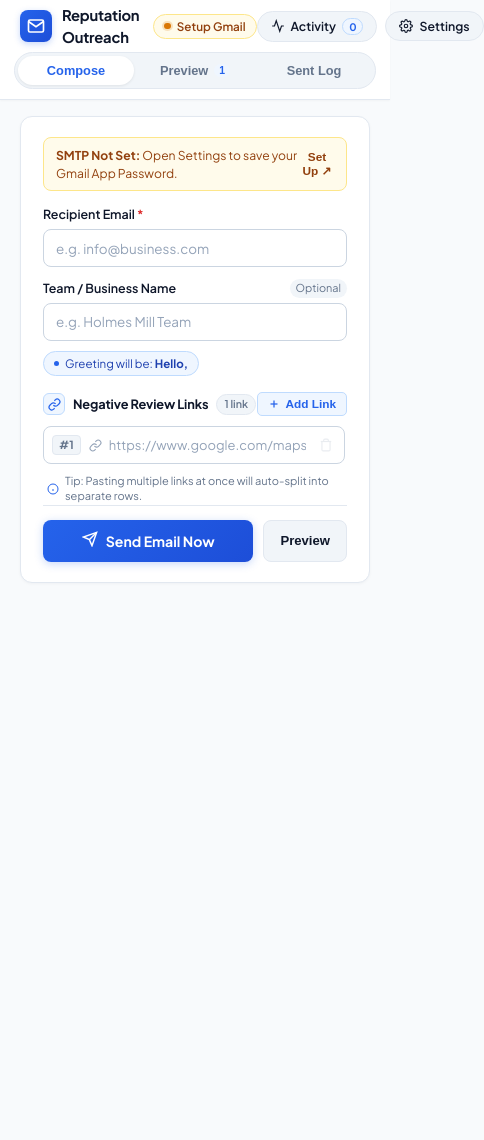
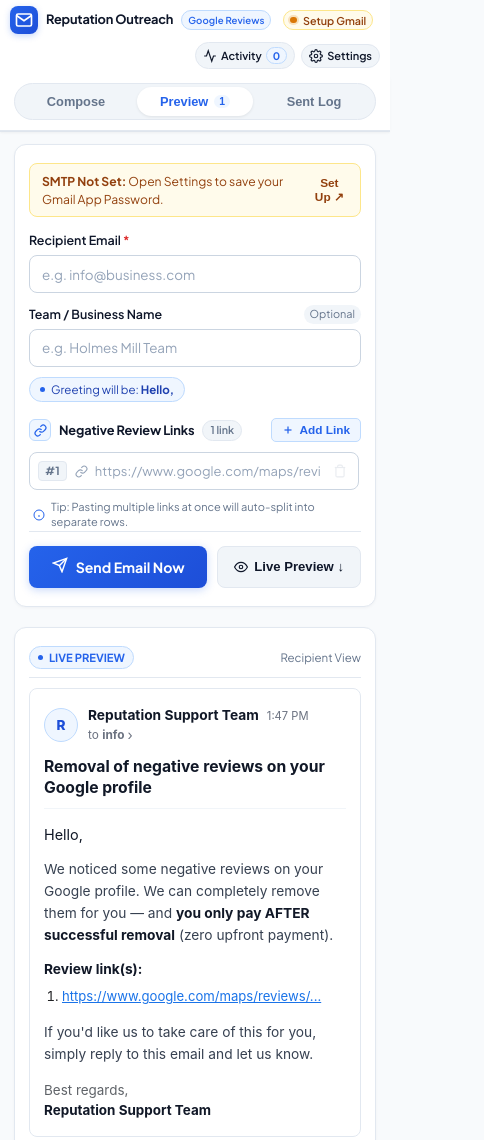
Before and after one commit to Shahzaib-Nawaz46/email-sender, a website: page public/index.html in a window 390 px wide. Shown: the top 1140 px of the page, 484 px wide, since content can reach past the window. Before the commit the page ends 844 px from the top, so only its background shows below. Drawn offline with Linux system fonts and the light colour scheme.

Commit message:
fix(mobile): display all features, live preview, and session history on mobile with responsive header and smooth scroll nav

```diff
--- a/public/css/style.css
+++ b/public/css/style.css
@@ -64,7 +64,9 @@ body {
 @media (max-width: 900px) {
   body {
     height: auto;
+    min-height: 100vh;
     overflow-y: auto;
+    -webkit-overflow-scrolling: touch;
   }
 }
 
@@ -135,7 +137,9 @@ body {
 
 @media (max-width: 680px) {
   .brand-badge-tag {
-    display: none;
+    font-size: 0.6rem;
+    padding: 1.5px 6px;
+    display: inline-block !important;
   }
 }
 
@@ -253,10 +257,89 @@ body {
   border: 1px solid var(--brand-blue-border);
 }
 
-/* Mobile Tabs */
+@media (max-width: 768px) {
+  .header-content {
+    height: auto;
+    min-height: 52px;
+    padding: 8px 12px;
+    flex-wrap: wrap;
+    gap: 8px;
+  }
+
+  .brand {
+    gap: 8px;
+    flex-wrap: wrap;
+    min-width: 0;
+  }
+
+  .brand-logo {
+    width: 28px;
+    height: 28px;
+  }
+
+  .brand-name {
+    font-size: 0.88rem;
+  }
+
+  .header-status-pill {
+    padding: 3px 8px;
+    font-size: 0.7rem;
+    max-width: 140px;
+  }
+
+  .header-status-pill .status-label {
+    max-width: 90px;
+  }
+
+  .header-right {
+    gap: 6px;
+    margin-left: auto;
+  }
+
+  .btn-logs-pill,
+  .btn-settings-pill {
+    padding: 5px 10px;
+    font-size: 0.72rem;
+    gap: 4px;
+  }
+}
+
+@media (max-width: 440px) {
+  .header-content {
+    padding: 6px 10px;
+  }
+
+  .brand-name {
+    font-size: 0.8rem;
+  }
+
+  .header-status-pill {
+    max-width: 110px;
+    padding: 2.5px 6px;
+    font-size: 0.67rem;
+  }
+
+  .header-status-pill .status-label {
+    max-width: 65px;
+  }
+
+  .btn-logs-pill,
+  .btn-settings-pill {
+    padding: 4px 7px;
+    font-size: 0.69rem;
+  }
+}
+
+/* Mobile Quick Navigation Sticky Bar */
 .mobile-tabs-bar {
   display: none;
-  padding: 0 14px 10px 14px;
+  padding: 8px 14px 10px 14px;
+  background: #ffffff;
+  border-bottom: 1px solid var(--border-light);
+  position: sticky;
+  top: 0;
+  z-index: 35;
+  box-shadow: 0 2px 4px rgba(15, 23, 42, 0.02);
 }
 
 @media (max-width: 900px) {
@@ -488,11 +571,76 @@ body {
 }
 
 @media (max-width: 900px) {
+  .app-main-viewport {
+    padding: 12px 14px 50px 14px;
+    height: auto !important;
+    min-height: auto !important;
+    overflow-y: visible !important;
+    flex: none !important;
+  }
+
+  .viewport-grid {
+    display: flex !important;
+    flex-direction: column !important;
+    gap: 20px !important;
+    height: auto !important;
+  }
+
   .tab-pane {
-    display: none;
+    display: flex !important;
+    flex-direction: column !important;
+    height: auto !important;
+    min-height: auto !important;
   }
-  .tab-pane.active {
-    display: block;
+
+  .panel-card {
+    height: auto !important;
+    min-height: auto !important;
+  }
+
+  .composer-box {
+    padding: 18px 14px !important;
+  }
+
+  .preview-box {
+    padding: 18px 14px !important;
+  }
+
+  .history-box {
+    padding: 18px 14px !important;
+  }
+
+  .email-sheet {
+    padding: 16px 14px !important;
+    overflow-y: visible !important;
+    height: auto !important;
+  }
+
+  .links-scroll-box {
+    max-height: 300px;
+  }
+
+  #section-history {
+    display: flex !important;
+  }
+
+  .btn-preview-switch {
+    display: inline-flex !important;
+    align-items: center;
+    gap: 6px;
+    background: var(--bg-subtle);
+    border: 1px solid var(--border-light);
+    color: var(--brand-blue);
+    font-size: 0.8rem;
+    font-weight: 600;
+    padding: 8px 14px;
+    border-radius: var(--radius-sm);
+    cursor: pointer;
+  }
+
+  .btn-preview-switch:hover {
+    background: var(--brand-blue-light);
+    border-color: var(--brand-blue-border);
   }
 }
 
--- a/public/index.html
+++ b/public/index.html
@@ -242,8 +242,12 @@
                 <span id="send-btn-text">Send Email Now</span>
               </button>
 
-              <button type="button" id="preview-switch-btn" class="btn-preview-switch">
-                Preview
+              <button type="button" id="preview-switch-btn" class="btn-preview-switch" title="Scroll to Live Preview">
+                <svg width="14" height="14" viewBox="0 0 24 24" fill="none" stroke="currentColor" stroke-width="2">
+                  <path d="M1 12s4-8 11-8 11 8 11 8-4 8-11 8-11-8-11-8z"></path>
+                  <circle cx="12" cy="12" r="3"></circle>
+                </svg>
+                <span>Live Preview &darr;</span>
               </button>
             </div>
 
--- a/public/js/app.js
+++ b/public/js/app.js
@@ -352,19 +352,24 @@ document.addEventListener('DOMContentLoaded', () => {
   });
 
   // ============================================================
-  // Mobile Tab Navigation
+  // Mobile Quick Navigation & Smooth Scroll
   // ============================================================
   function switchTab(targetTab) {
     tabButtons.forEach(btn => {
       btn.classList.toggle('active', btn.dataset.tab === targetTab);
     });
 
-    tabPanes.forEach(pane => {
-      pane.classList.toggle('active', pane.id === `section-${targetTab}`);
-    });
+    const targetSection = document.getElementById(`section-${targetTab}`);
+    if (targetSection) {
+      const headerOffset = 110;
+      const elementPosition = targetSection.getBoundingClientRect().top;
+      const offsetPosition = elementPosition + window.pageYOffset - headerOffset;
 
-    // Scroll to top smoothly
-    window.scrollTo({ top: 0, behavior: 'smooth' });
+      window.scrollTo({
+        top: offsetPosition,
+        behavior: 'smooth'
+      });
+    }
   }
 
   tabButtons.forEach(btn => {
@@ -378,6 +383,24 @@ document.addEventListener('DOMContentLoaded', () => {
       switchTab('preview');
     });
   }
+
+  // Auto-highlight mobile tabs on scroll
+  window.addEventListener('scroll', () => {
+    if (window.innerWidth > 900) return;
+    const scrollPos = window.pageYOffset + 140;
+
+    tabPanes.forEach(pane => {
+      const top = pane.offsetTop;
+      const height = pane.offsetHeight;
+      const tabName = pane.id.replace('section-', '');
+
+      if (scrollPos >= top && scrollPos < top + height) {
+        tabButtons.forEach(btn => {
+          btn.classList.toggle('active', btn.dataset.tab === tabName);
+        });
+      }
+    });
+  }, { passive: true });
 
   // ============================================================
   // Dynamic Review Links (Smart & Compact)
```
